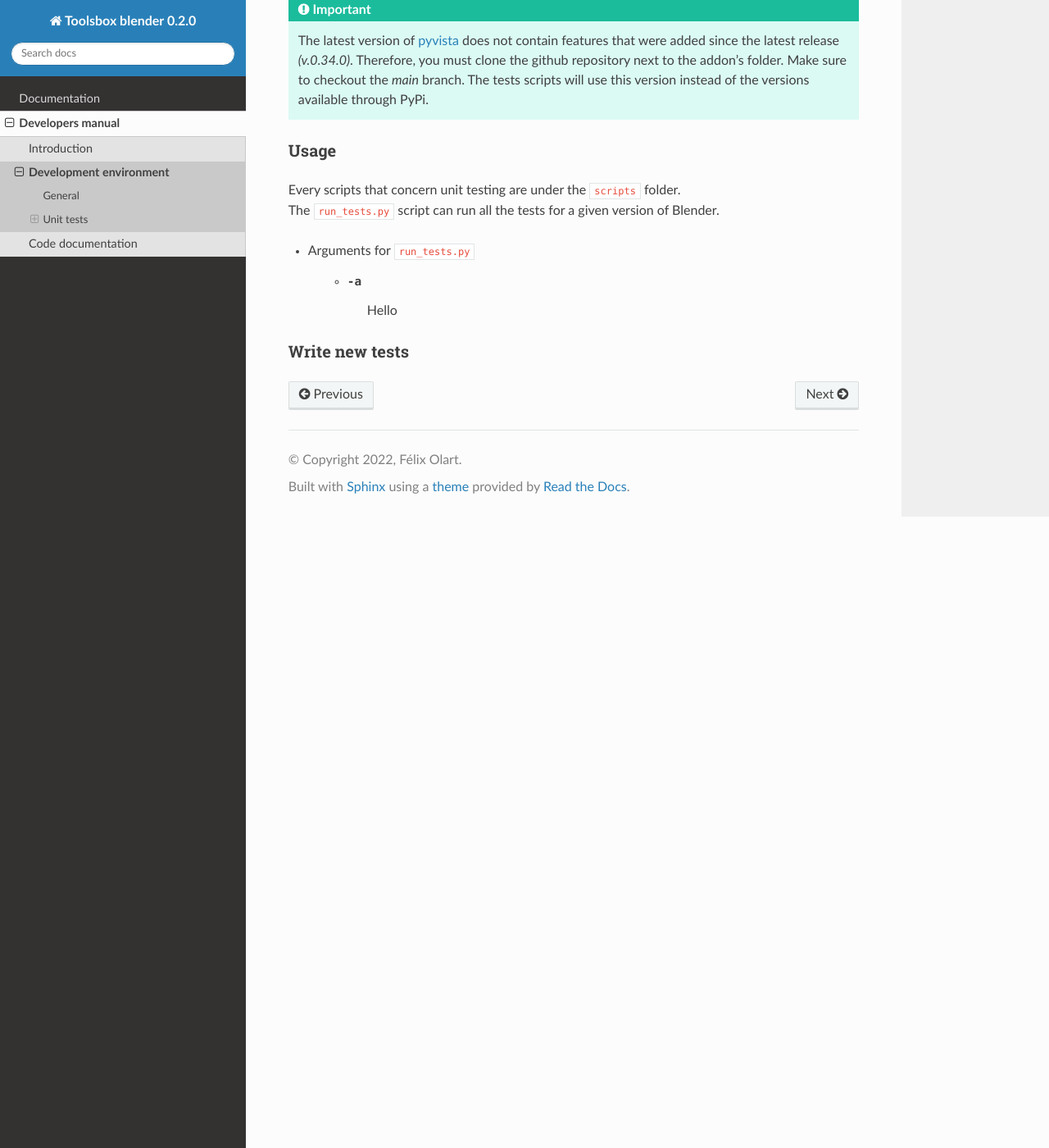
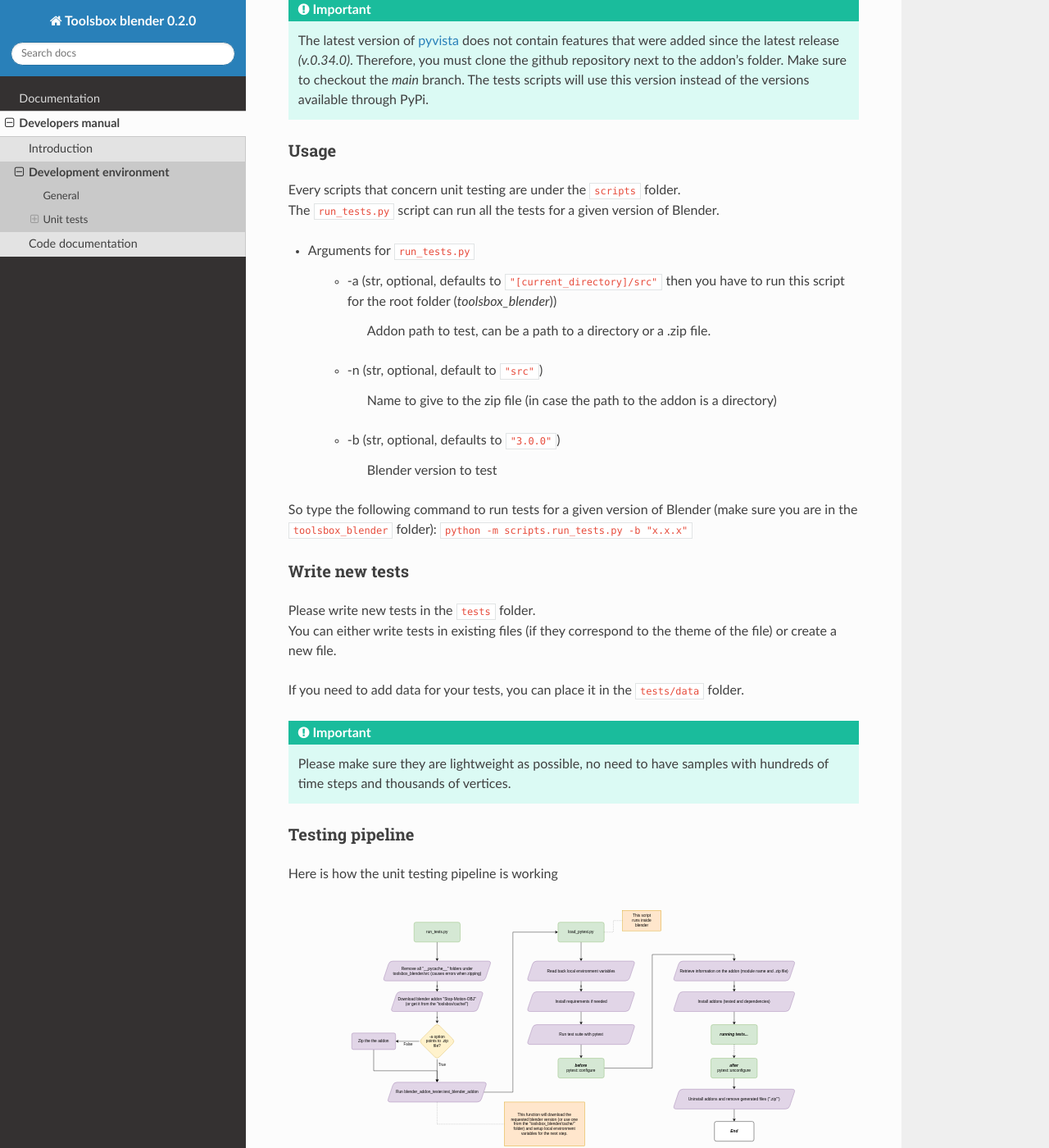
Before and after one commit to Artelia/NIMPHS, a Sphinx documentation site: the page built from docs/source/developers_manual/development_environment.rst, in a window 1280 px wide and 1400 px high, scrolled down 1699 px. Shown: the whole window at 82% size. Built offline with Sphinx 7.4.7 and the Read the Docs theme 2.0.0, drawn with Linux system fonts in a browser that asks for light colours; pages that are not in the unit, such as notebooks, are missing from menus.

Commit message:
[Docs] Added docs for unit testing and dev environment

```diff
--- a/docs/source/conf.py
+++ b/docs/source/conf.py
@@ -40,6 +40,7 @@
 ]
 
 suppress_warnings = ["autosectionlabel.*"]  # Suppress duplicated labels warnings
+html_show_sourcelink = False  # Suppress the 'View page source' button on pages
 # Add any paths that contain templates here, relative to this directory.
 templates_path = ['_templates']
 
--- a/docs/source/developers_manual/code_documentation/index.rst
+++ b/docs/source/developers_manual/code_documentation/index.rst
@@ -11,7 +11,7 @@
 
 | Data structure (click on the image)
 
-.. image:: /images/addon_data_structure.svg
-    :width: 50%
+.. image:: /images/data_structure.svg
+    :width: 80%
     :alt: Data strucute of the addon
     :align: center
--- a/docs/source/developers_manual/development_environment.rst
+++ b/docs/source/developers_manual/development_environment.rst
@@ -13,23 +13,23 @@
 
 | You will need the following python packages to develop:
 
-* `PyVista <https://docs.pyvista.org/#>`_ ``pip install pyvista`` (python 3.10 workaround `here <https://github.com/pyvista/pyvista/discussions/2064>`_)
-* `Numpy <https://numpy.org/doc/stable/#>`_ ``pip install numpy``
+* `PyVista <https://docs.pyvista.org/#>`__ ``pip install pyvista`` (python 3.10 workaround `here <https://github.com/pyvista/pyvista/discussions/2064>`__)
+* `Numpy <https://numpy.org/doc/stable/#>`__ ``pip install numpy``
 * `fake-bpy-module <https://pypi.org/project/fake-bpy-module-latest/>`_
-* `sphinx <https://pypi.org/project/Sphinx/>`_, install using ``pip install sphinx`` or ``apt install sphinx`` (for Ubuntu)
-* `sphinxemoji <https://pypi.org/project/sphinxemoji/>`_
-* `sphinx_rtd_theme <https://pypi.org/project/sphinx-rtd-theme/>`_
+* `sphinx <https://pypi.org/project/Sphinx/>`__, install using ``pip install sphinx`` or ``apt install sphinx`` (for Ubuntu)
+* `sphinxemoji <https://pypi.org/project/sphinxemoji/>`__
+* `sphinx_rtd_theme <https://pypi.org/project/sphinx-rtd-theme/>`__
 
-| We recommend you to use `Microsoft Visual Studio Code <https://code.visualstudio.com/>`_
+| We recommend you to use `Microsoft Visual Studio Code <https://code.visualstudio.com/>`__
 | It offers you the possibility to use the following extensions:
 
-* `Blender Development <https://marketplace.visualstudio.com/items?itemName=JacquesLucke.blender-development>`_
+* `Blender Development <https://marketplace.visualstudio.com/items?itemName=JacquesLucke.blender-development>`__
     | Tools to simplify Blender development
-* `autoDocstring - Python Docstring Generator <https://marketplace.visualstudio.com/items?itemName=njpwerner.autodocstring>`_
+* `autoDocstring - Python Docstring Generator <https://marketplace.visualstudio.com/items?itemName=njpwerner.autodocstring>`__
     | Generates python docstrings automatically (we use the ``google`` format)
-* `reStructuredText <https://marketplace.visualstudio.com/items?itemName=lextudio.restructuredtext>`_
+* `reStructuredText <https://marketplace.visualstudio.com/items?itemName=lextudio.restructuredtext>`__
     | reStructuredText language support (RST/ReST linter, preview, IntelliSense and more)
-* `Run on save <https://marketplace.visualstudio.com/items?itemName=emeraldwalk.RunOnSave>`_
+* `Run on save <https://marketplace.visualstudio.com/items?itemName=emeraldwalk.RunOnSave>`__
     | Run commands when a file is saved in vscode. You can use the following configuration:
 
     .. code-block:: json
@@ -45,7 +45,7 @@
             ]
         }
 
-| You can also setup the `autopep8 <https://code.visualstudio.com/docs/python/editing#_formatting>`_ tool which will automatically format your code.
+| You can also setup the `autopep8 <https://code.visualstudio.com/docs/python/editing#_formatting>`__ tool which will automatically format your code.
 | We use the following autopep8 arguments:
 
 .. code-block:: json
@@ -67,7 +67,7 @@
 
 | In order to make sure new features do not break what already work, we try to maintain a high testing rate.
 
-| We use the `blender-addon-tester <https://github.com/nangtani/blender-addon-tester>`_ python package along with `pytest <https://docs.pytest.org/en/7.1.x/>`_ to make our unit tests.
+| We use the `blender-addon-tester <https://github.com/nangtani/blender-addon-tester>`__ python package along with `pytest <https://docs.pytest.org/en/7.1.x/>`__ to make our unit tests.
 
 Setup
 -----
@@ -76,7 +76,7 @@
 
 .. important::
 
-    The latest version of `pyvista <https://github.com/pyvista/pyvista>`_ does not contain features that were added since the latest release `(v.0.34.0)`.
+    The latest version of `pyvista <https://github.com/pyvista/pyvista>`__ does not contain features that were added since the latest release `(v.0.34.0)`.
     Therefore, you must clone the github repository next to the addon's folder. Make sure to checkout the `main` branch.
     The tests scripts will use this version instead of the versions available through PyPi.
 
@@ -88,9 +88,40 @@
 
 * Arguments for ``run_tests.py``
 
-    * -a
+    * -a (str, optional, defaults to ``"[current_directory]/src"`` then you have to run this script for the root folder (`toolsbox_blender`))
 
-        | Hello
+        | Addon path to test, can be a path to a directory or a .zip file.
+
+    * -n (str, optional, default to ``"src"``)
+
+        | Name to give to the zip file (in case the path to the addon is a directory)
+
+    * -b (str, optional, defaults to ``"3.0.0"``)
+
+        | Blender version to test
+
+| So type the following command to run tests for a given version of Blender (make sure you are in the ``toolsbox_blender`` folder): ``python -m scripts.run_tests.py -b "x.x.x"``
+
 
 Write new tests
 ---------------
+
+| Please write new tests in the ``tests`` folder.
+| You can either write tests in existing files (if they correspond to the theme of the file) or create a new file.
+
+| If you need to add data for your tests, you can place it in the ``tests/data`` folder.
+
+.. important::
+
+    Please make sure they are lightweight as possible, no need to have samples with hundreds of time steps and thousands of vertices.
+
+
+Testing pipeline
+----------------
+
+| Here is how the unit testing pipeline is working
+
+.. image:: /images/unit_testing.svg
+    :width: 80%
+    :alt: Unit testing pipeline
+    :align: center
```
Also changed, not shown: docs/source/images/Diagram.xml (+1 -1 lines), docs/source/images/Unit_testing.xml (added, +1 -0 lines), docs/source/images/addon_data_structure.svg (deleted), docs/source/images/data_structure.svg (added), docs/source/images/unit_testing.svg (added), 3 other files.
